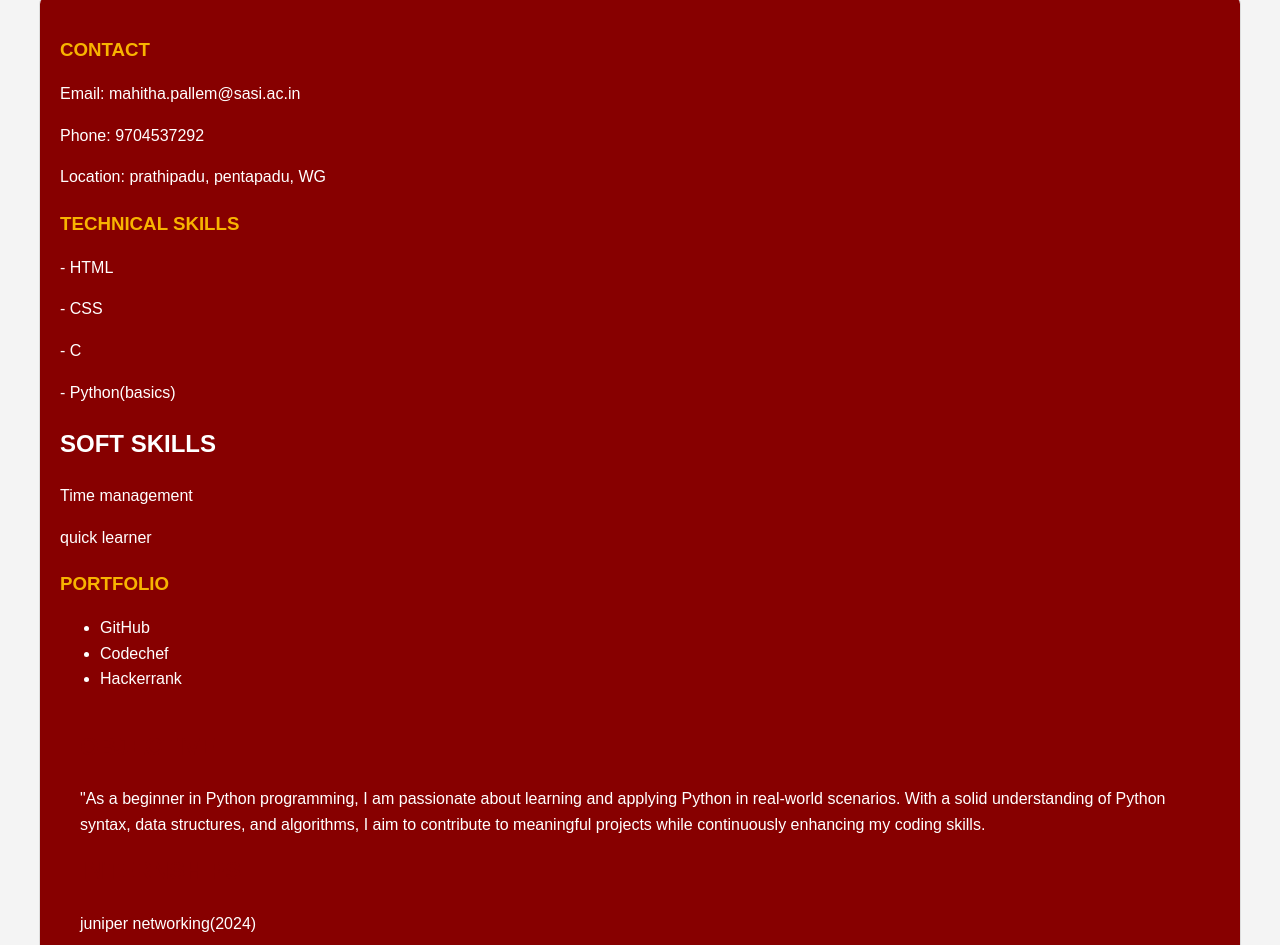
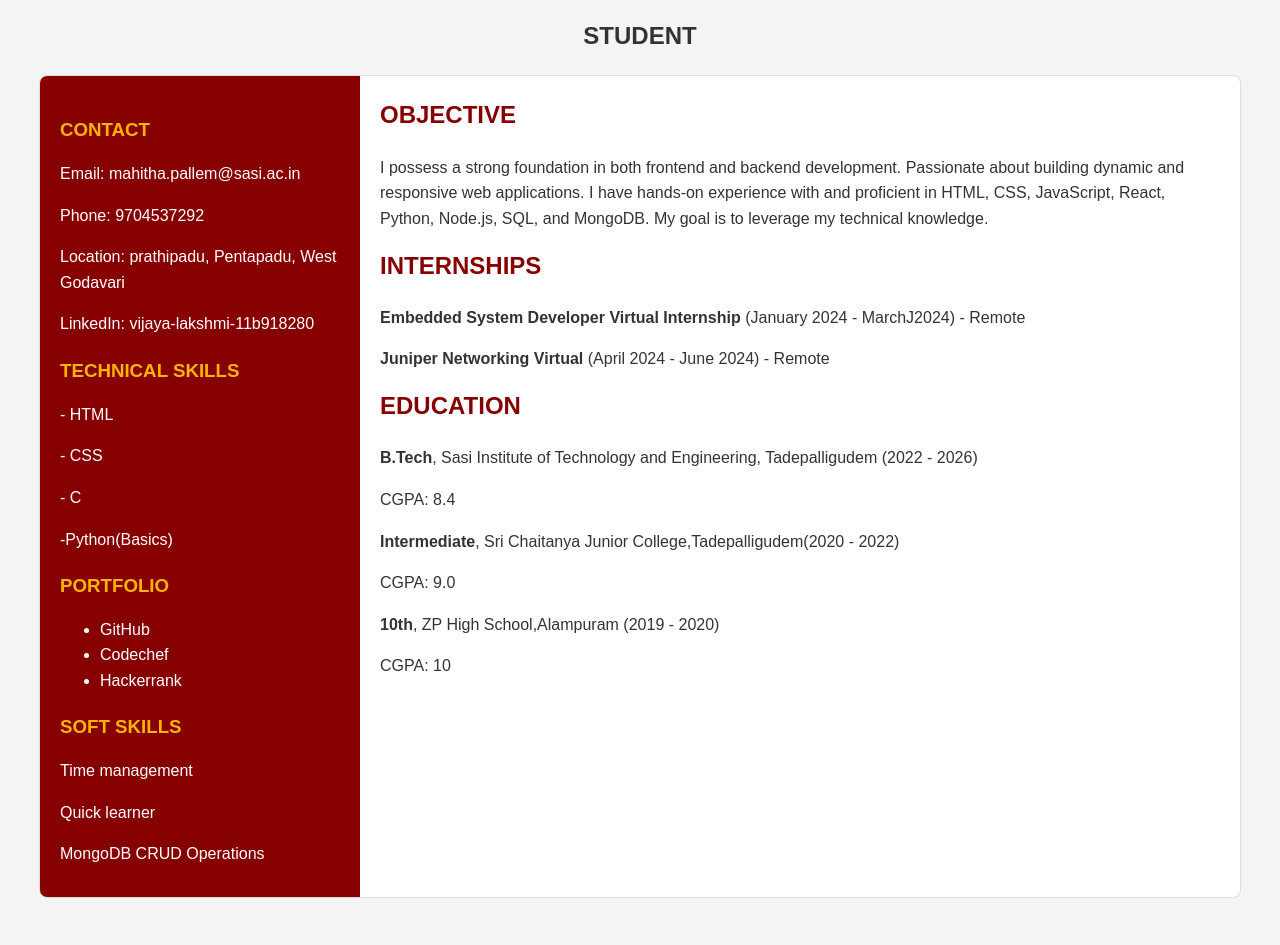
Before and after one commit to pallemmahitha/pallemmahitha.github.io, a plain HTML site: page index.html in a window 1280 px wide. Shown: the part 77-1022 px from the top of the page. After the commit the page ends 995 px from the top, so only its background shows below. Drawn offline with Linux system fonts and the light colour scheme.

Commit message:
Update index.html

```diff
--- a/index.html
+++ b/index.html
@@ -1,3 +1,4 @@
+<!DOCTYPE html>
 <html lang="en">
 <head>
     <meta charset="UTF-8">
@@ -6,27 +7,23 @@
     <link rel="stylesheet" href="styles.css">
 </head>
 <body>
-    <h1 align="center">Pallem Mahitha</h1>
+    <h1 align="center">PALLEM MAHITHA</h1>
+    <h2 align="center">STUDENT</h2>
     <div class="resume-container">
         <div class="sidebar">
             <div class="contact">
                 <h3>CONTACT</h3>
                 <p>Email: mahitha.pallem@sasi.ac.in</p>
                 <p>Phone: 9704537292</p>
-                <p>Location: prathipadu, pentapadu, WG</p>
+                <p>Location: prathipadu, Pentapadu, West Godavari</p>
+                <p>LinkedIn: <a href="#">vijaya-lakshmi-11b918280</a></p>
             </div>
             <div class="Technical skills">
-                <h3> TECHNICAL SKILLS</h3>
+                <h3>TECHNICAL SKILLS</h3>
                 <p>- HTML</p>
                 <p>- CSS</p>
                 <p>- C</p>
-                <p>- Python(basics)</p>
-
-            </div>
-          <div class="SOFT SKILLS">
-                <h2>SOFT SKILLS</h2>
-                <p> Time management </p>
-                  <p>   quick learner </p>
+                <P>-Python(Basics)</P>
             </div>
             <div class="portfolio">
                 <h3>PORTFOLIO</h3>
@@ -36,32 +33,38 @@
                     <li><a href="#">Hackerrank</a></li>
                 </ul>
             </div>
-
-          <div class="main-content">
-            <div class="objective">
+            <div class="Soft Skills">
+                <h3>SOFT SKILLS</h3>
+                <p>Time management</p>
+                <p>Quick learner</p>
+                <p>MongoDB CRUD Operations</p>
+            </div>
+        </div>
+        <div class="main-content">
+            <div class="Objective">
                 <h2>OBJECTIVE</h2>
                 <p>
-                    "As a beginner in Python programming, I am passionate about learning and applying Python in real-world scenarios.
-                  With a solid understanding of Python syntax, data structures, and algorithms,
-                    I aim to contribute to meaningful projects while continuously enhancing my coding skills.
+                    I possess a strong foundation in both frontend and backend development.
+                    Passionate about building dynamic and responsive web applications. I have
+                    hands-on experience with and proficient in HTML, CSS, JavaScript, React,
+                    Python, Node.js, SQL, and MongoDB. My goal is to leverage my technical knowledge.
                 </p>
             </div>
             <div class="internships">
                 <h2>INTERNSHIPS</h2>
-                <p>juniper networking(2024) </p>
-                <p>embeded virtual internship(2024)</p>
+                <p><strong>Embedded System Developer Virtual Internship</strong> (January 2024 - MarchJ2024) - Remote</p>
+                <p><strong>Juniper Networking Virtual</strong> (April 2024 - June 2024) - Remote</p>
             </div>
 
             <div class="education">
                 <h2>EDUCATION</h2>
-                <p><strong>B.Tech, Sasi Institute of Technology and Engineering, Tadepalligudem (2022 - 2026)</p>
+                <p><strong>B.Tech</strong>, Sasi Institute of Technology and Engineering, Tadepalligudem (2022 - 2026)</p>
                 <p>CGPA: 8.4</p>
-                <p><strong>Intermediate, Sri Chaitanya Junior College, Tadepalligudem (2020 - 2022)</p>
+                <p><strong>Intermediate</strong>, Sri Chaitanya Junior College,Tadepalligudem(2020 - 2022)</p>
                 <p>CGPA: 9.0</p>
-                <p><strong>10th, ZP High School, Alampuram (2019 - 2020)</p
+                <p><strong>10th</strong>, ZP High School,Alampuram (2019 - 2020)</p>
                 <p>CGPA: 10</p>
             </div>
-
         </div>
     </div>
 </body>
```
